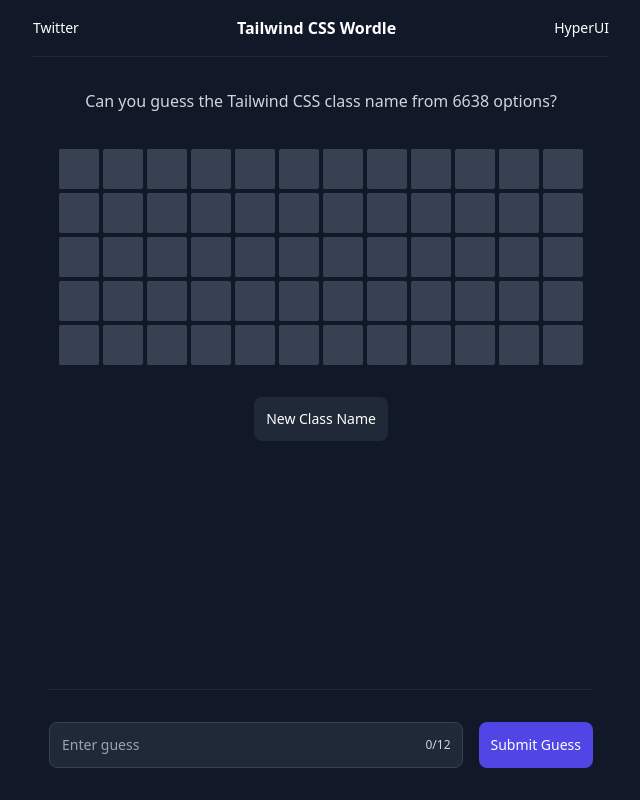
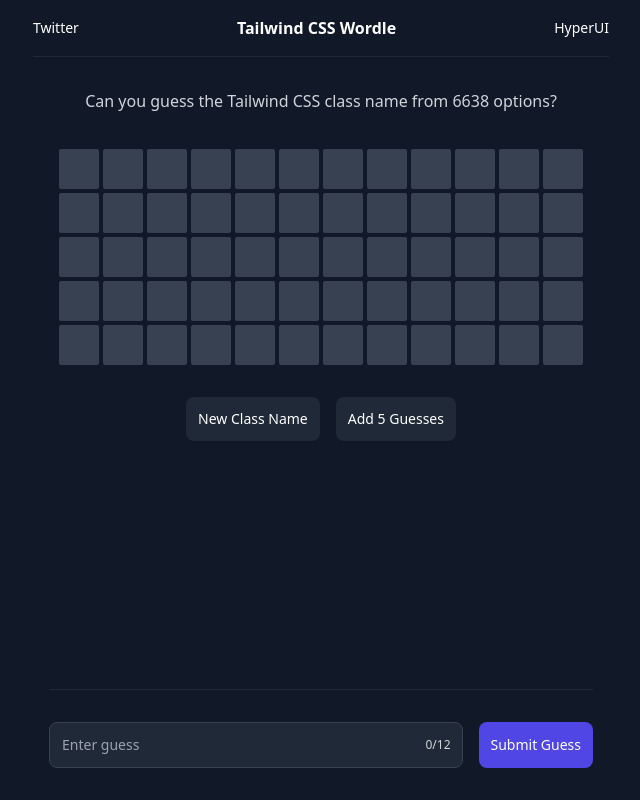
Before and after one commit to markmead/tailwindcss-wordle, a Next.js app: page / in a window 1280 px wide. Shown: the whole page, without its empty margins (319-959 px from the left). Built offline with nearby package versions, Linux system fonts and the light colour scheme.

Commit message:
Initial commit

```diff
--- a/pages/index.js
+++ b/pages/index.js
@@ -88,13 +88,22 @@
         <GridPlaceholder rows={5 - guesses.length} squares={word.split("")} />
       </div>
 
-      <div className="text-center">
+      <div className="flex justify-center gap-4">
         <button
           className="p-3 text-sm text-white bg-gray-800 rounded-lg hover:text-gray-300"
           onClick={restartGame}
         >
           New Class Name
         </button>
+
+        <a
+          className="p-3 text-sm text-white bg-gray-800 rounded-lg hover:text-gray-300"
+          href="https://youtu.be/dQw4w9WgXcQ"
+          target="_blank"
+          rel="noopener noreferrer"
+        >
+          Add 5 Guesses
+        </a>
       </div>
 
       <div className="fixed inset-x-0 bottom-0 py-8 bg-gray-900">
```
